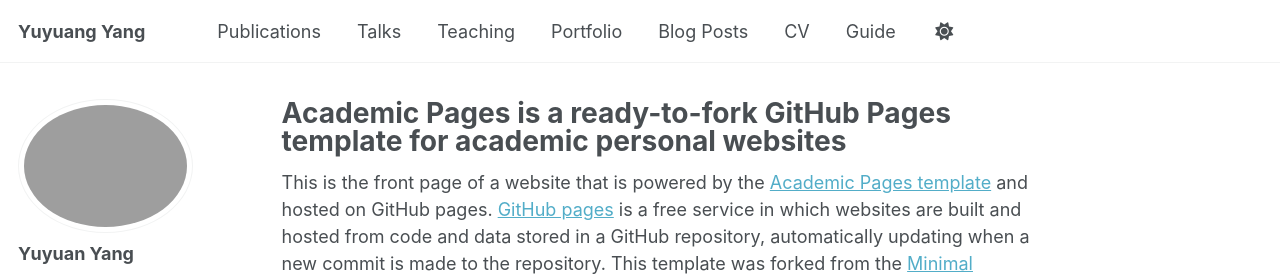
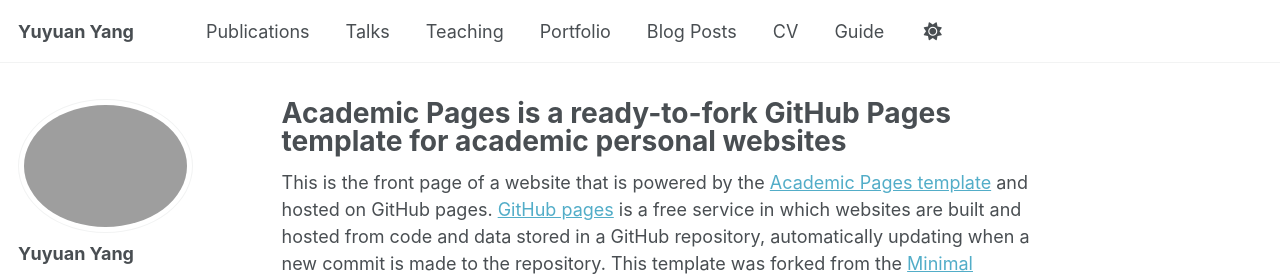
Before and after one commit to jasmineeeai/yangyuyuan, a Jekyll site: the page built from _pages/about.md, in a window 1280 px wide. Shown: the top 276 px of the page. Built offline with Jekyll 4.4.1, drawn with Linux system fonts in a browser that asks for light colours; a script that is not in the unit is left out.

Commit message:
Update _config.yml

```diff
--- a/_config.yml
+++ b/_config.yml
@@ -9,7 +9,7 @@
 # Basic Site Settings
 locale                   : "en-US"
 site_theme               : "default" # Currently available options are "default", "air"
-title                    : "Yuyuang Yang"
+title                    : "Yuyuan Yang"
 title_separator          : "-"
 name                     : &name "Yuyuan Yang"
 description              : &description "Yuyuan Yang's portfolio"   # Update this with a general description of your site, this is the default if not overridden by a page
```
